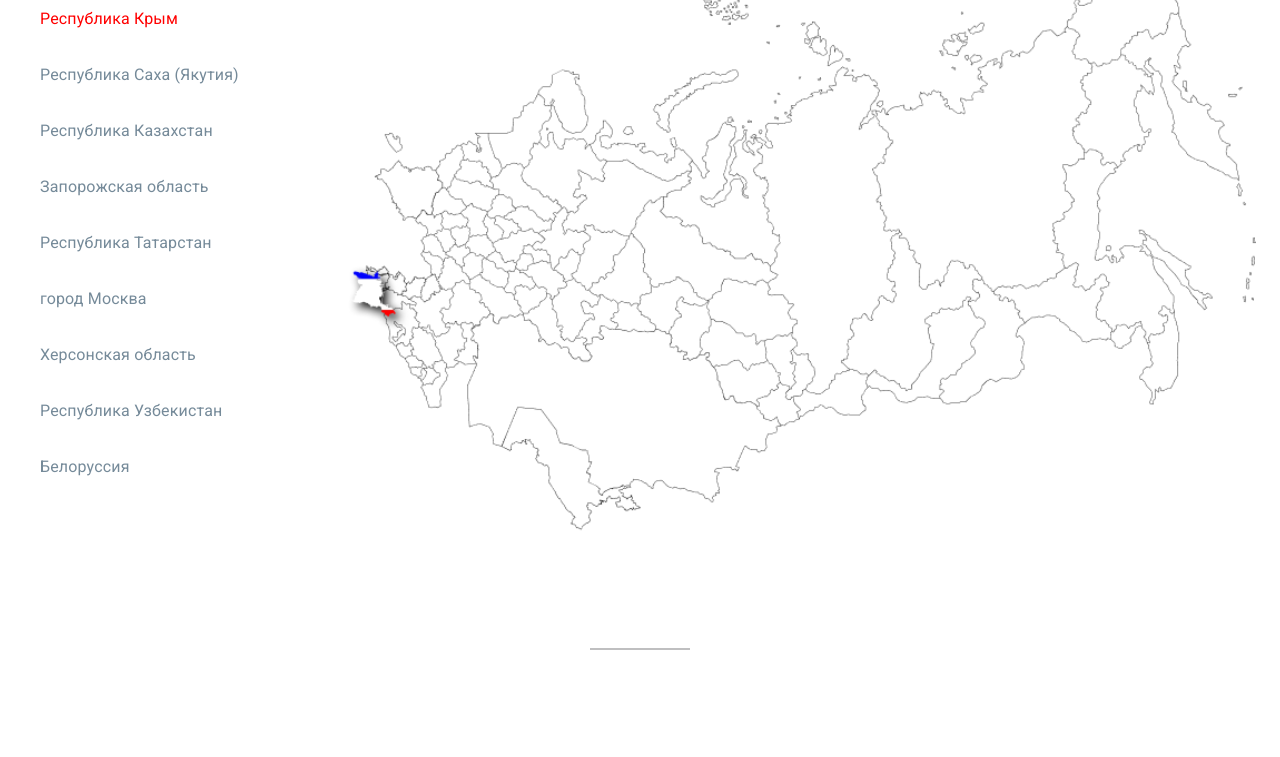
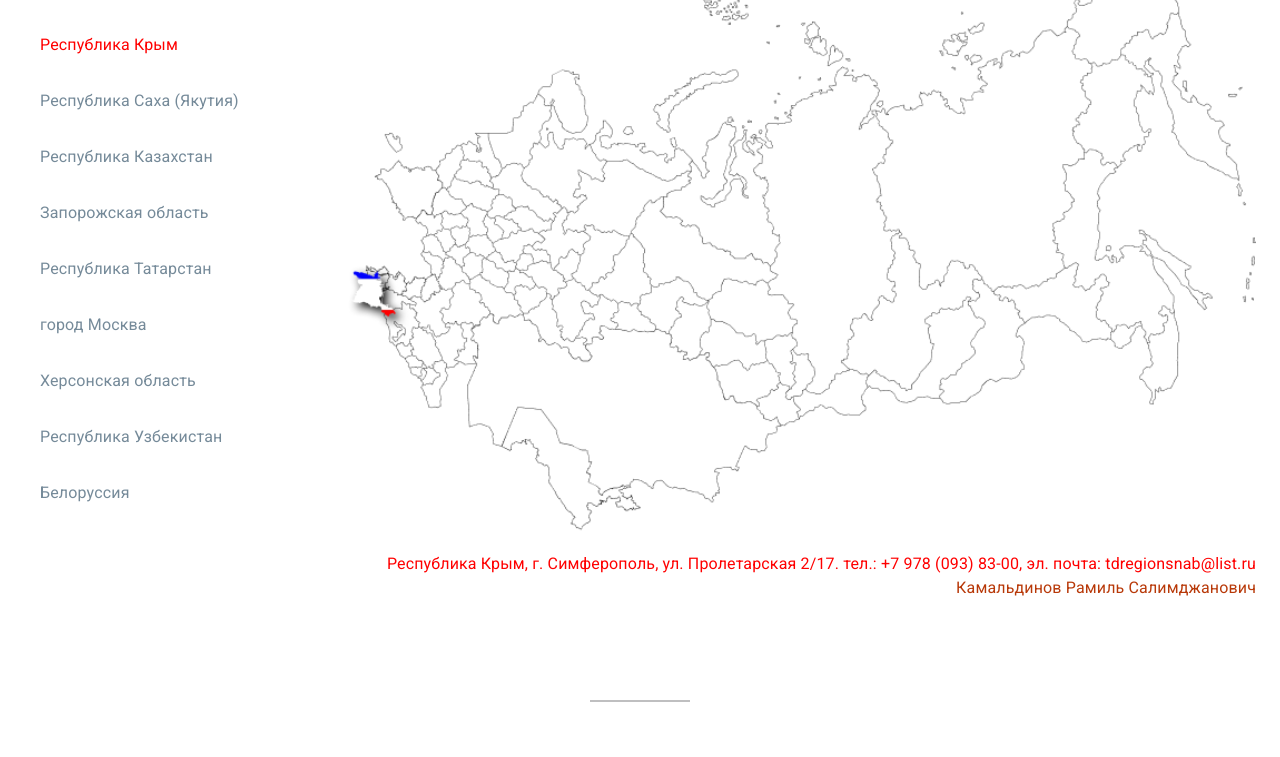
Before and after one commit to mrmainly/tatarstan-super-good, a React (Create React App) app: page / in a window 1280 px wide. Shown: the part 3276-4033 px from the top of the page. Built offline with nearby package versions, Linux system fonts and the light colour scheme.

Commit message:
added description

```diff
--- a/src/pages/home/screens/our-representations/index.jsx
+++ b/src/pages/home/screens/our-representations/index.jsx
@@ -72,14 +72,23 @@ const OurRepresentations = () => {
         {
             id: 1,
             map: "/img/maps/krim.png",
+            description:
+                "Республика Крым, г. Симферополь, ул. Пролетарская 2/17. тел.: +7 978 (093) 83-00, эл. почта: tdregionsnab@list.ru",
+            full_name: "Камальдинов Рамиль Салимджанович",
         },
         {
             id: 2,
             map: "/img/maps/yakutsk.png",
+            description:
+                "Республика Саха (Якутия). тел.: +7 914 (234) 26-13, эл почта: tdregionsnab@list.ru",
+            full_name: "Михайлов Анатолий Николаевич",
         },
         {
             id: 3,
             map: "/img/maps/kazax.png",
+            description:
+                "Республика Казахстан. г. Астана, улица Чингина Айтматова 46, здание “Адалант” 7 этаж, каб. 34,",
+            full_name: "тел.: +7(701) 233 82-22, Актаев Аманжол",
         },
         {
             id: 4,
@@ -159,19 +168,29 @@ const OurRepresentations = () => {
                 </Grid>
                 <Grid item xl={9} lg={9} md={9} sm={12} xs={12}>
                     {maps.map((item, index) => (
-                        <img
+                        <Box
                             key={index}
-                            src={item.map}
-                            alt=""
                             style={{
-                                width: "100%",
                                 transition: "all 0.5s ease-in",
-                                // height: currentMap === item.id ? "auto" : 0,
-                                // opacity: currentMap === item.id ? 1 : 0,
                                 display:
                                     currentMap === item.id ? "block" : "none",
+                                textAlign: "end",
                             }}
-                        />
+                        >
+                            <img
+                                src={item.map}
+                                alt=""
+                                style={{
+                                    width: "100%",
+                                }}
+                            />
+                            <Text style={{ color: "#FF0000" }}>
+                                {item.description}
+                            </Text>
+                            <Text style={{ color: "#b83909" }}>
+                                {item.full_name}
+                            </Text>
+                        </Box>
                     ))}
                 </Grid>
             </Grid>
```
